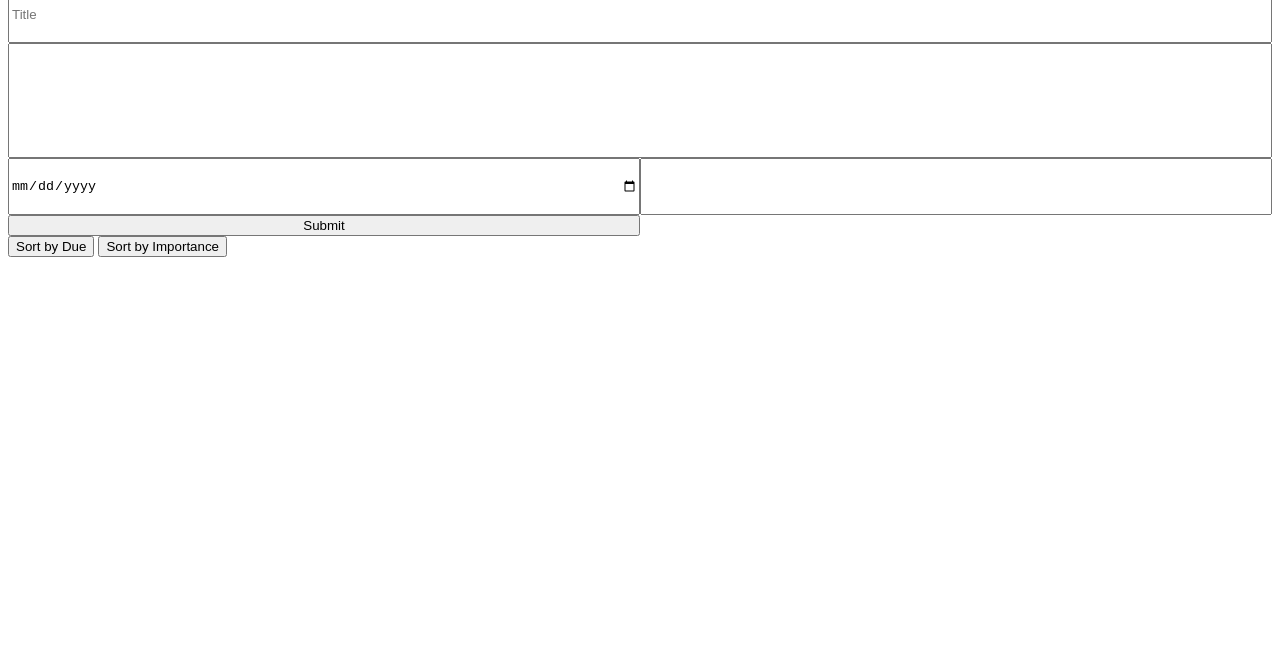
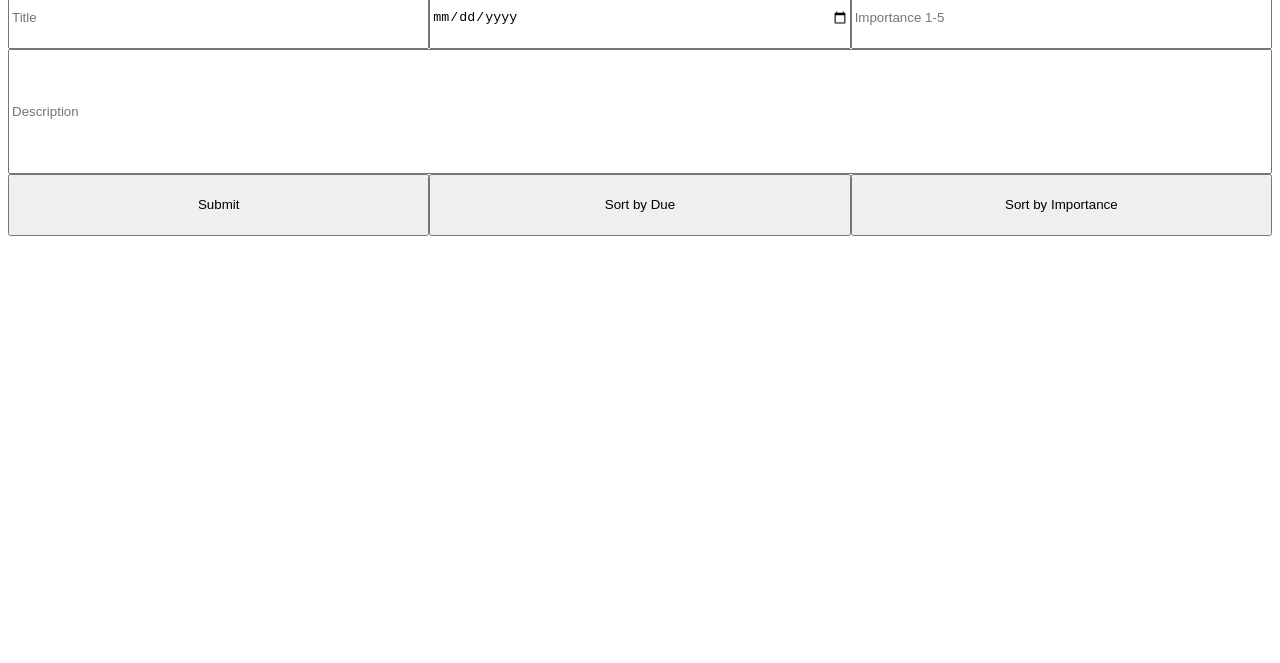
Before and after one commit to jjkjj80/toDoList, a website built with webpack: page src/template.html in a window 1280 px wide. Shown: the part 137-800 px from the top of the page. Built offline with nearby package versions, Linux system fonts and the light colour scheme.

Commit message:
style form field and reorganize inputs in template to work properly when tabbed across

```diff
--- a/src/index.js
+++ b/src/index.js
@@ -104,19 +104,20 @@ class todo {
 
 sub.addEventListener('click', (e) => {
     e.preventDefault();
-    const title = document.querySelector('#do').value;
-    const desc = document.querySelector('#desc').value;
-    const due = new Date(document.querySelector('#due').value);
+    let title = document.querySelector('#do').value;
+    let desc = document.querySelector('#desc').value;
+    let due = new Date(document.querySelector('#due').value);
+    let allInputs = document.querySelectorAll('input')
     const dueMonth = due.getUTCMonth() + 1
     const dueYear = due.getFullYear()
     const dueDate = due.getUTCDate()
     const combined = `${dueMonth}/${dueDate}/${dueYear}`
-    const imp = document.querySelector('#imp').value;
+    let imp = document.querySelector('#imp').value;
     let task = new todo(title,desc,combined,imp)
     console.log(task.due)
     order.push(task)
     task.card()
-    console.log(task)
+    allInputs.forEach(single => single.value = "")
 })
 
 sortDue.addEventListener('click', () => {
--- a/src/styles.css
+++ b/src/styles.css
@@ -7,26 +7,34 @@
 
 .form {
     display: grid;
-    grid-template-columns: 1fr 1fr;
+    grid-template-columns: 1fr 1fr 1fr;
     grid-template-rows: 1fr 2fr 1fr;
     height: 250px
 }
 
 .formTitle {
-    grid-column: 1/3;
+    grid-column: 1/2;
     grid-row: 1/2;
 }
 
 .formDesc {
-    grid-column: 1/3;
+    grid-column: 1/4;
     grid-row: 2/3;
 }
 
 .formDue {
-    grid-column: 1/2;
-    grid-row: 3/4;
+    grid-column: 2/3;
+    grid-row: 1/2;
 }
 .formImp {
+    grid-column: 3/4;
+    grid-row: 1/2;
+}
+.sortDue {
     grid-column: 2/3;
     grid-row: 3/4;
 }
+.sortImp {
+    grid-column: 3/4;
+    grid-row: 3/4;
+}
--- a/src/template.html
+++ b/src/template.html
@@ -19,16 +19,29 @@
           placeholder="Title"
           required
         />
-        <label for="desc" class="formDesc">description</label>
-        <input type="textbox" name="" id="desc" class="formDesc" required />
         <label for="due" class="formDue">due-date</label>
         <input type="date" name="" id="due" class="formDue" required />
         <label for="imp" class="formImp">importance 1-5</label>
-        <input type="number" id="imp" class="formImp" required />
+        <input
+          type="number"
+          id="imp"
+          class="formImp"
+          placeholder="Importance 1-5"
+          required
+        />
+        <label for="desc" class="formDesc">description</label>
+        <input
+          type="text"
+          name=""
+          id="desc"
+          class="formDesc"
+          placeholder="Description"
+          required
+        />
         <button type="submit" class="sub">Submit</button>
+        <button class="sortDue" type="button">Sort by Due</button>
+        <button class="sortImp" type="button">Sort by Importance</button>
       </form>
-      <button class="sortDue" type="button">Sort by Due</button>
-      <button class="sortImp" type="button">Sort by Importance</button>
     </div>
     <div class="container" id="container"></div>
   </body>
```
